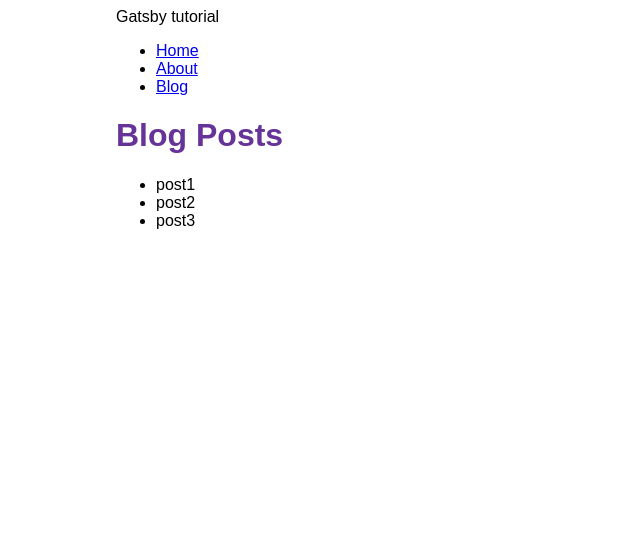
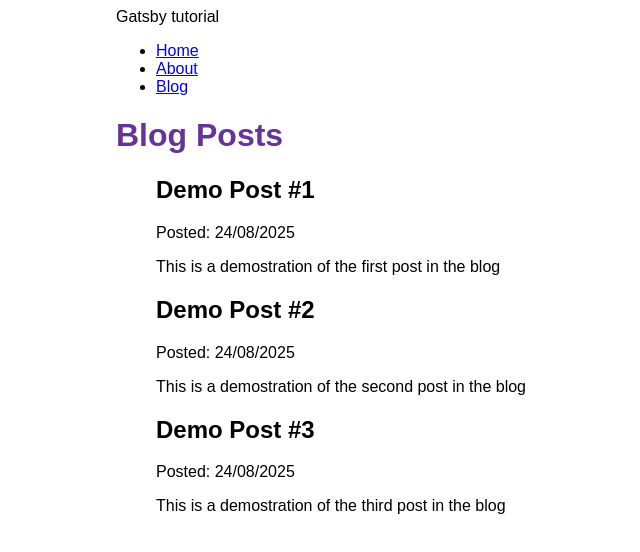
Before and after one commit to ComputerLuke/gatsby_tutorial, a Gatsby site: page /blog in a window 1280 px wide. Shown: the whole page, without its empty margins (274-914 px from the left). Built offline with nearby package versions, Linux system fonts and the light colour scheme; Gatsby itself is replaced by a stand-in of ours.

Commit message:
finished section 5 - edited query for blog post data to retrieve title, date and body from MDX blog files using MDX transfer plugin

```diff
--- a/blog/post1.mdx
+++ b/blog/post1.mdx
@@ -0,0 +1,7 @@
+---
+title: "Demo Post #1"
+date: "24/08/2025"
+filename: "post1"
+---
+
+**This is a demostration of the first post in the blog**
--- a/blog/post2.mdx
+++ b/blog/post2.mdx
@@ -0,0 +1,7 @@
+---
+title: "Demo Post #2"
+date: "24/08/2025"
+filename: "post2"
+---
+
+**This is a demostration of the second post in the blog**
--- a/blog/post3.mdx
+++ b/blog/post3.mdx
@@ -0,0 +1,7 @@
+---
+title: "Demo Post #3"
+date: "24/08/2025"
+filename: "post3"
+---
+
+**This is a demostration of the third post in the blog**
--- a/gatsby-config.js
+++ b/gatsby-config.js
@@ -17,6 +17,7 @@ module.exports = {
             name: `blog`,
             path: `${__dirname}/blog`,
         }
-    }
+    },
+    "gatsby-plugin-mdx",
   ],
 }
--- a/package.json
+++ b/package.json
@@ -15,8 +15,10 @@
     "clean": "gatsby clean"
   },
   "dependencies": {
+    "@mdx-js/react": "^2.3.0",
     "gatsby": "^5.14.6",
     "gatsby-plugin-image": "^3.14.0",
+    "gatsby-plugin-mdx": "^5.14.1",
     "gatsby-plugin-sharp": "^5.14.0",
     "gatsby-source-filesystem": "^5.14.0",
     "react": "^18.2.0",
--- a/src/pages/blog.js
+++ b/src/pages/blog.js
@@ -8,10 +8,12 @@ const BlogPage = ({data}) => {
     <Layout pageTitle="Blog Posts">
       <ul>
         {
-            data.allFile.nodes.map(node => (
-                <li key={node.name}>
-                    {node.name}
-                </li>
+            data.allMdx.nodes.map((node) => (
+                <article key={node.id}>
+                    <h2>{node.frontmatter.title}</h2>
+                    <p>Posted: {node.frontmatter.date}</p>
+                    <p>{node.excerpt}</p>
+                </article>
             ))
         }
       </ul>
@@ -21,9 +23,14 @@ const BlogPage = ({data}) => {
 
 export const query = graphql`
     query {
-        allFile {
+        allMdx(sort: {frontmatter: {date: DESC}}) {
             nodes {
-                name
+            frontmatter {
+                title
+                date
+            }
+            id
+            excerpt
             }
         }
     }
--- a/src/pages/index.js
+++ b/src/pages/index.js
@@ -13,7 +13,7 @@ const IndexPage = () => {
 }
 
 export const Head = () => (
-  <Seo title="Home Page" />
+  <Seo title="Home Page" description="Home page" />
 )
 
 export default IndexPage
```
Also changed, not shown: 1 other file.
